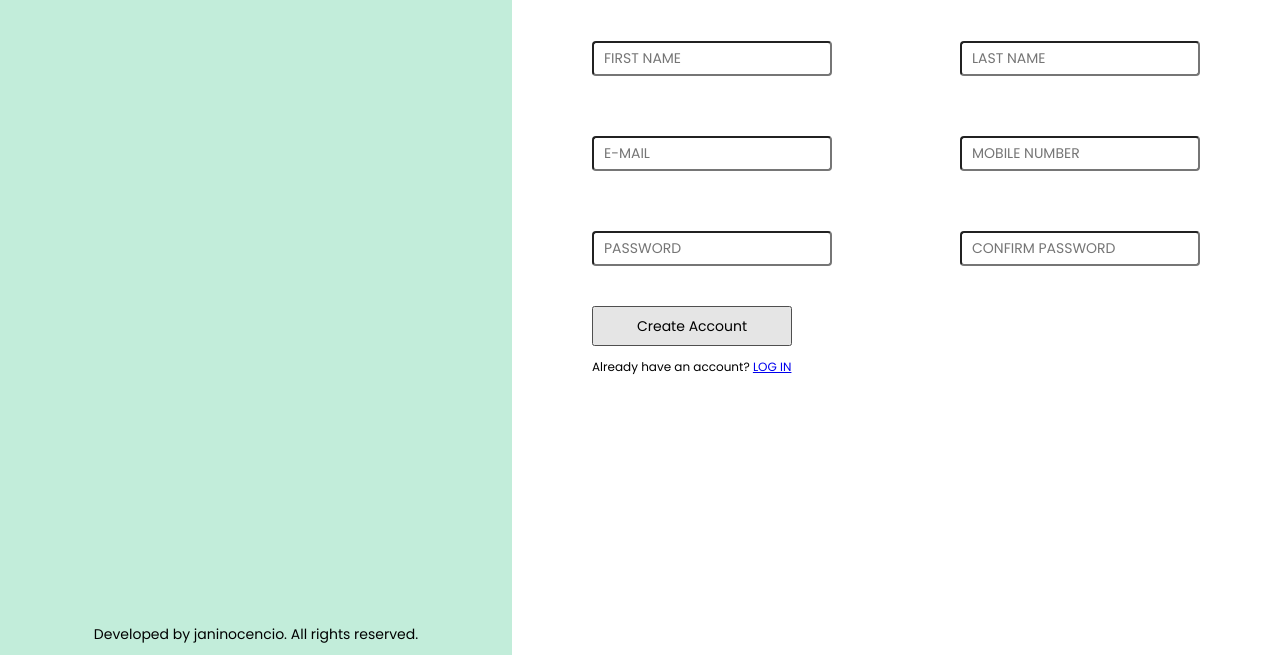
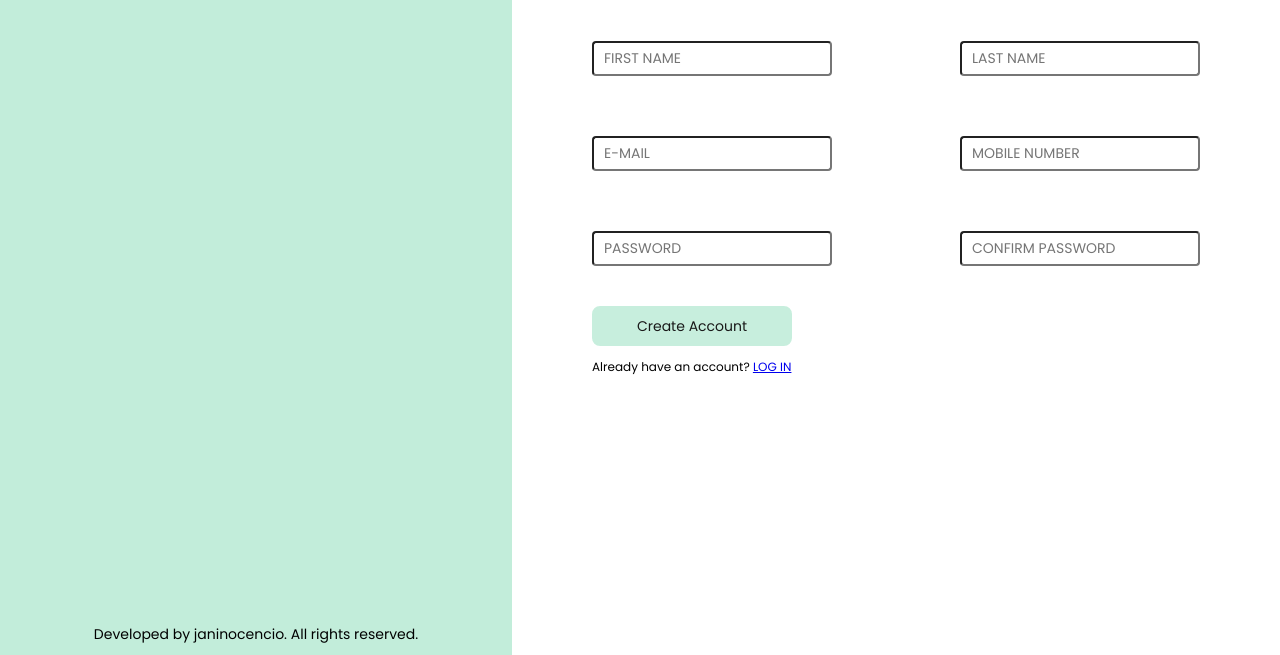
Before and after one commit to janinocencio/sign-up-form, a plain HTML site: page index.html in a window 1280 px wide. In both pictures the pointer is over the button "Create Account". Shown: the part 145-800 px from the top of the page. Drawn offline with Linux system fonts and the light colour scheme.

Commit message:
Style button

```diff
--- a/css/style.css
+++ b/css/style.css
@@ -119,6 +119,17 @@ html {
     font-size: 1.4rem;
     width: 20rem;
     height: 4rem;
+    background: var(--color-4);
+    border: 0.2rem solid var(--color-4);
+    border-radius: 0.8rem;
+    cursor: pointer;
+}
+
+.right-container form > button:hover {
+    background: var(--color-3);
+    border: 0.2rem solid var(--color-3);
+    opacity: 90%;
+    transition: 0.3s;
 }
 
 .right-container > p {
```
